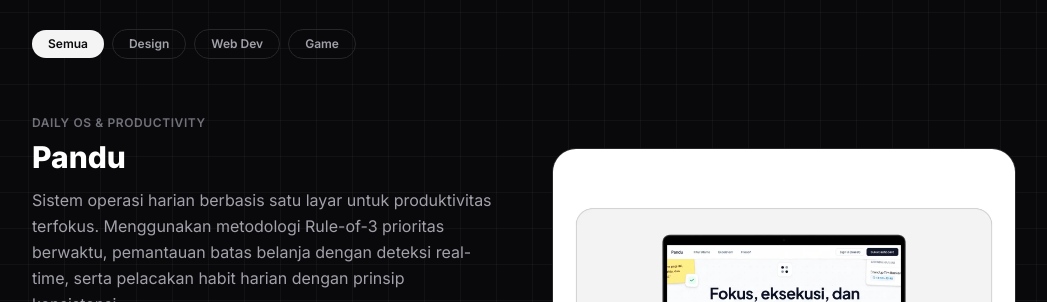
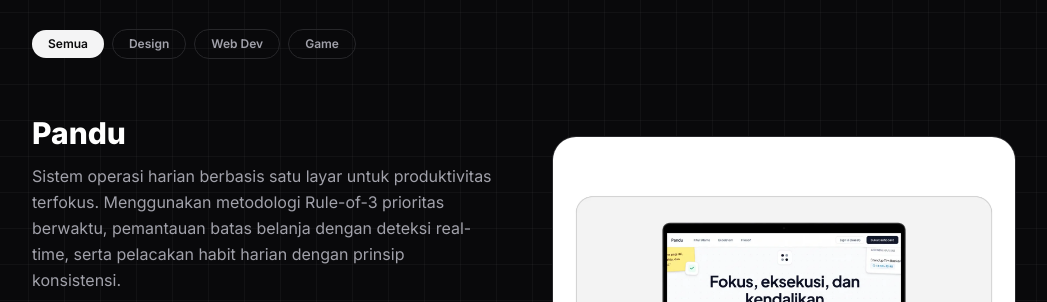
Before and after one commit to Vinnrafay/Portofolio, a plain HTML site: page index.html in a window 1280 px wide. Shown: the part 1752-2054 px from the top of the page, without its empty margins (116-1163 px from the left). Drawn offline with Linux system fonts and the light colour scheme.

Commit message:
refactor: remove unnecessary text from project section

```diff
--- a/index.html
+++ b/index.html
@@ -414,7 +414,6 @@
 
         <!-- Kiri: Detail Teks, Tech Stack & Action Links -->
         <div class="w-full md:w-1/2 flex flex-col justify-center">
-          <span class="text-xs font-semibold uppercase tracking-wider text-zinc-500 mb-2">Daily OS &amp; Productivity</span>
           <h3 class="text-2xl sm:text-3xl font-extrabold text-zinc-950 dark:text-white mb-3">Pandu</h3>
 
           <p class="text-base leading-relaxed text-zinc-600 dark:text-zinc-400 mb-6">
```
